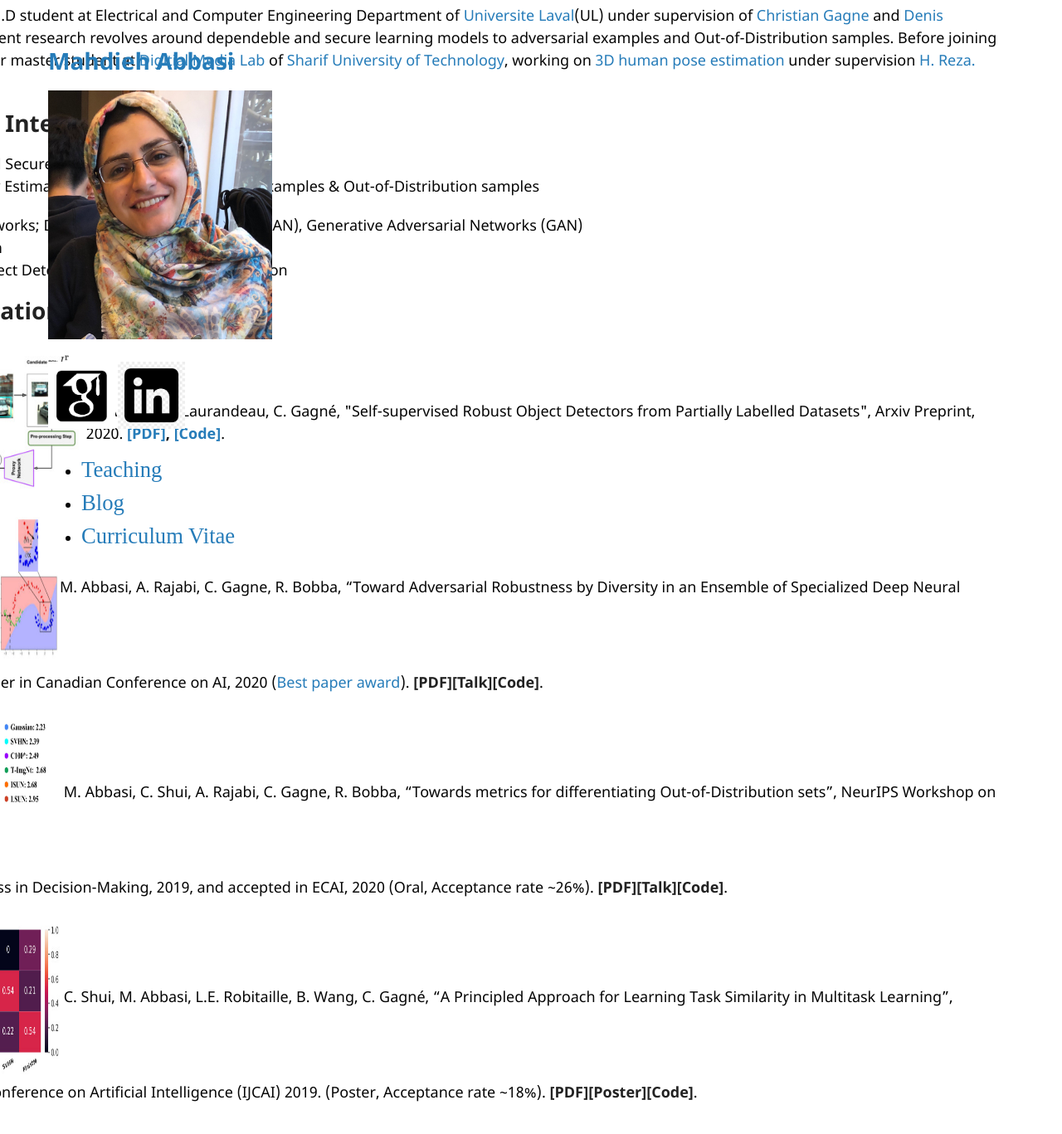
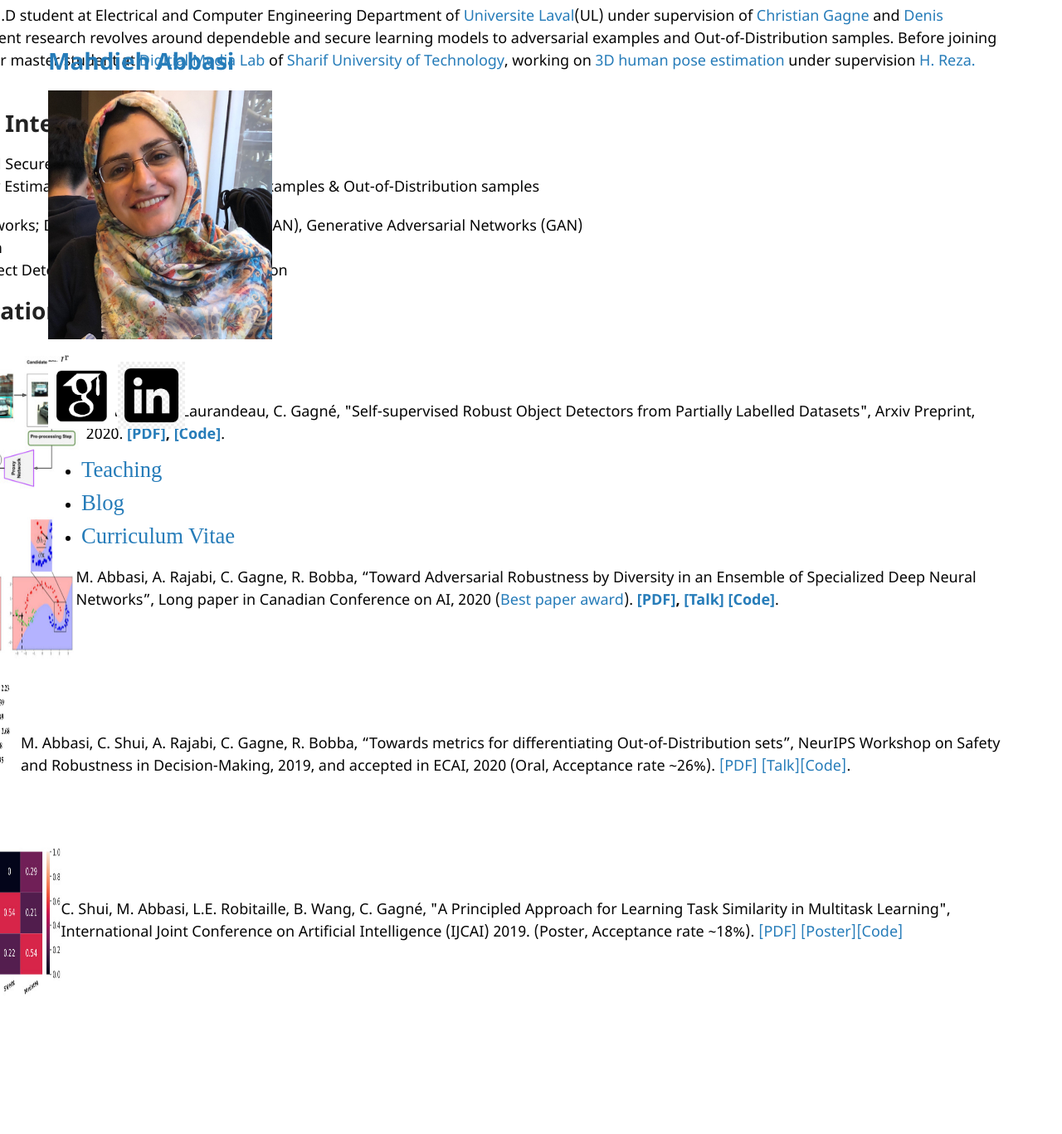
Before and after one commit to mahdaneh/mahdaneh.github.io, a Jekyll site: the page built from index.md, in a window 1280 px wide and 1400 px high, scrolled down 104 px. Shown: the top 1367 px of the window at 83% size. Built offline with Jekyll 4.4.1, drawn with Linux system fonts in a browser that asks for light colours; the repository's description, which GitHub fills in, is left out; our own code applies the rules of GitHub Pages for plain Markdown files; after the commit the page ends 1363 px from its top, so only the background shows below that.

Commit message:
Update index.md

```diff
--- a/index.md
+++ b/index.md
@@ -25,11 +25,37 @@ layout: default
   </div>
  </div>
 
+ <div class="parent">
+<div class="img">
+<img width="250" height="200" style="vertical-align:middle" src="/images/Ensemble.jpg"/>
+ </div>
+ <div class="text">
+  M. Abbasi, A. Rajabi, C. Gagne, R. Bobba, “Toward Adversarial Robustness by Diversity in an Ensemble of Specialized Deep Neural Networks”, Long paper in Canadian Conference on AI, 2020 (<span style="color: red"><a href="https://www.caiac.ca/en/conferences/canadianai-2020/home">Best paper award</a></span>). <span style="font-weight: bold"><a href="https://arxiv.org/pdf/2005.08321.pdf">[PDF]</a>, <a href="https://youtu.be/qFrkUeBjTMA">[Talk]</a>
+  <a href="">[Code]</a></span>.
 
-<img width="250" height="200" style="vertical-align:middle" src="/images/Ensemble.jpg">M. Abbasi, A. Rajabi, C. Gagne, R. Bobba, “Toward Adversarial Robustness by Diversity in an Ensemble of Specialized Deep Neural Networks”, Long paper in Canadian Conference on AI, 2020 (<span style="color:red"><a href="https://www.caiac.ca/en/conferences/canadianai-2020/home">Best paper award</a></span>). [**[PDF]**](https://arxiv.org/pdf/2005.08321.pdf)[**[Talk]**](https://youtu.be/qFrkUeBjTMA)[**[Code]**]().
+  </div>
+ </div>
 
-<img width="250" height="200" style="vertical-align:middle" src="/images/ECAI.jpg"> M. Abbasi, C. Shui, A. Rajabi, C. Gagne, R. Bobba, “Towards metrics for differentiating Out-of-Distribution sets”, NeurIPS Workshop on Safety and Robustness in Decision-Making, 2019, and accepted in ECAI, 2020 (Oral, Acceptance rate ~26%). [**[PDF]**]()[**[Talk]**]()[**[Code]**]().
+
+<div class="parent">
+ <div class="img">
+ <img width="250" height="200" style="vertical-align:middle" src="/images/ECAI.jpg"/>
+  </div>
+ <div class="text">
+
+  M. Abbasi, C. Shui, A. Rajabi, C. Gagne, R. Bobba, “Towards metrics for differentiating Out-of-Distribution sets”, NeurIPS Workshop on Safety and Robustness in Decision-Making, 2019, and accepted in ECAI, 2020 (Oral, Acceptance rate ~26%). <span style="fond-wight: bold"><a href="">[PDF]</a>
+ <a href="">[Talk]</a><a href="">[Code]</a></span>.
+</div>
+</div>
 
 
 
-<img width="250" height="200" style="vertical-align:middle" src="/images/MTL.jpg" > C. Shui, M. Abbasi, L.E. Robitaille, B. Wang, C. Gagné, "A Principled Approach for Learning Task Similarity in Multitask Learning", International Joint Conference on Artificial Intelligence (IJCAI) 2019. (Poster, Acceptance rate ~18%). [**[PDF]**]()[**[Poster]**]()[**[Code]**]().
+<div class="parent">
+ <div class="img">
+<img width="250" height="200" style="vertical-align:middle" src="/images/MTL.jpg" >
+   </div>
+ <div class="text">
+  C. Shui, M. Abbasi, L.E. Robitaille, B. Wang, C. Gagné, "A Principled Approach for Learning Task Similarity in Multitask Learning", International Joint Conference on Artificial Intelligence (IJCAI) 2019. (Poster, Acceptance rate ~18%). <span style="fond-wight: bold"><a href="">[PDF]</a>
+ <a href="">[Poster]</a><a href="">[Code]</a></span>
+</div>
+</div>
```
